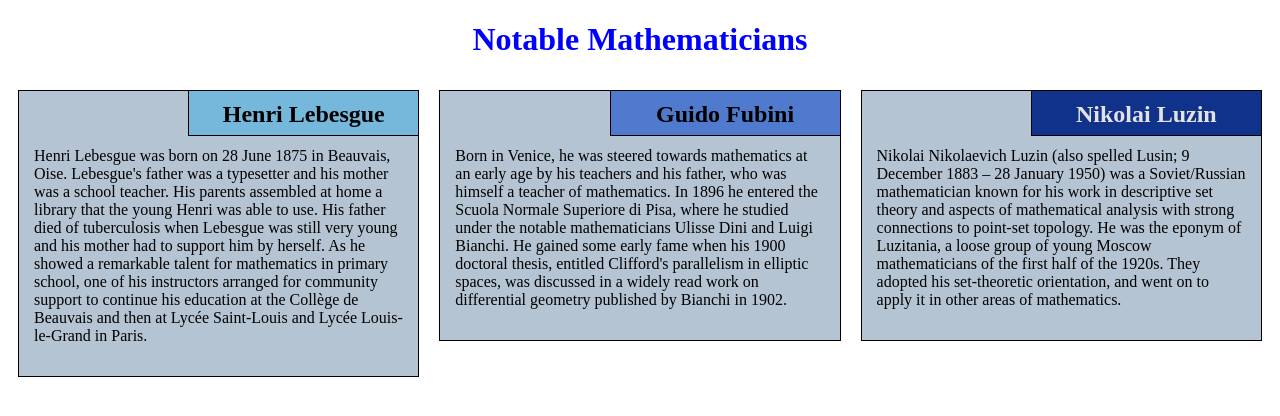
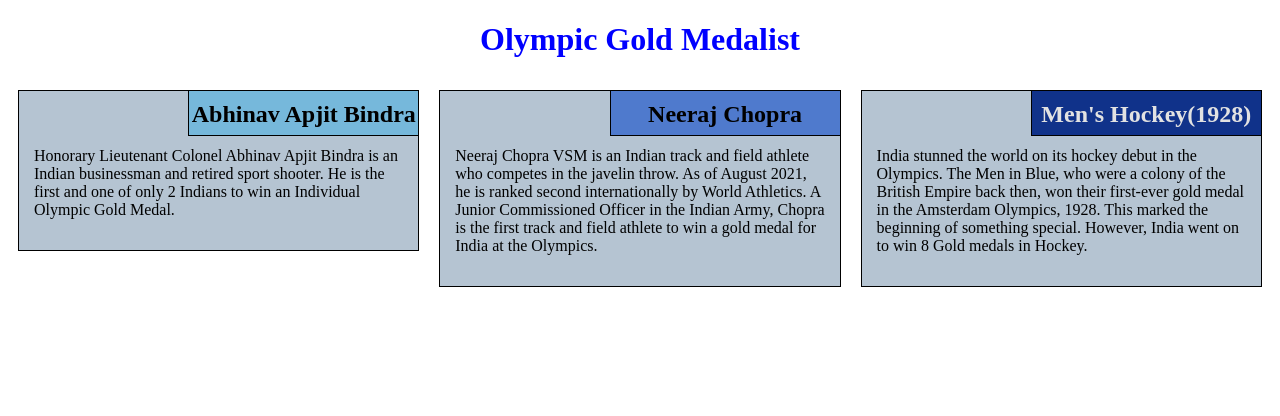
Before and after one commit to schanchal2107/Coursera, a plain HTML site: page module2_solution/index.html in a window 1280 px wide. Drawn offline with Linux system fonts and the light colour scheme.

Commit message:
Update index.html

```diff
--- a/module2_solution/index.html
+++ b/module2_solution/index.html
@@ -9,33 +9,29 @@
 </head>
 
 <body>
-    <h1>Notable Mathematicians</h1>
+    <h1>Olympic Gold Medalist</h1>
     <div class="row">
         <div class="col-lg-4 col-md-6 col-sm-12">
             <section class="lebesgue">
-                <h2>Henri Lebesgue</h2>
+                <h2>Abhinav Apjit Bindra</h2>
                 <p>
-                    Henri Lebesgue was born on 28 June 1875 in Beauvais, Oise. Lebesgue's father was a typesetter and his mother was a school teacher. His parents assembled at home a library that the young Henri was able to use. His father died of tuberculosis when Lebesgue
-                    was still very young and his mother had to support him by herself. As he showed a remarkable talent for mathematics in primary school, one of his instructors arranged for community support to continue his education at the Collège de
-                    Beauvais and then at Lycée Saint-Louis and Lycée Louis-le-Grand in Paris.
+                    Honorary Lieutenant Colonel Abhinav Apjit Bindra is an Indian businessman and retired sport shooter. He is the first and one of only 2 Indians to win an Individual Olympic Gold Medal.
                 </p>
             </section>
         </div>
         <div class="col-lg-4 col-md-6 col-sm-12">
             <section class="fubini">
-                <h2>Guido Fubini</h2>
+                <h2>Neeraj Chopra</h2>
                 <p>
-                    Born in Venice, he was steered towards mathematics at an early age by his teachers and his father, who was himself a teacher of mathematics. In 1896 he entered the Scuola Normale Superiore di Pisa, where he studied under the notable mathematicians Ulisse
-                    Dini and Luigi Bianchi. He gained some early fame when his 1900 doctoral thesis, entitled Clifford's parallelism in elliptic spaces, was discussed in a widely read work on differential geometry published by Bianchi in 1902.
+                    Neeraj Chopra VSM is an Indian track and field athlete who competes in the javelin throw. As of August 2021, he is ranked second internationally by World Athletics. A Junior Commissioned Officer in the Indian Army, Chopra is the first track and field athlete to win a gold medal for India at the Olympics.
                 </p>
             </section>
         </div>
         <div class="col-lg-4 col-md-12 col-sm-12">
             <section class="luzin">
-                <h2>Nikolai Luzin</h2>
+                <h2>Men's Hockey(1928)</h2>
                 <p>
-                    Nikolai Nikolaevich Luzin (also spelled Lusin;   9 December 1883 – 28 January 1950) was a Soviet/Russian mathematician known for his work in descriptive set theory and aspects of mathematical analysis with strong connections to point-set topology. He was
-                    the eponym of Luzitania, a loose group of young Moscow mathematicians of the first half of the 1920s. They adopted his set-theoretic orientation, and went on to apply it in other areas of mathematics.
+                    India stunned the world on its hockey debut in the Olympics. The Men in Blue, who were a colony of the British Empire back then, won their first-ever gold medal in the Amsterdam Olympics, 1928. This marked the beginning of something special. However, India went on to win 8 Gold medals in Hockey.
                 </p>
             </section>
         </div>
```
